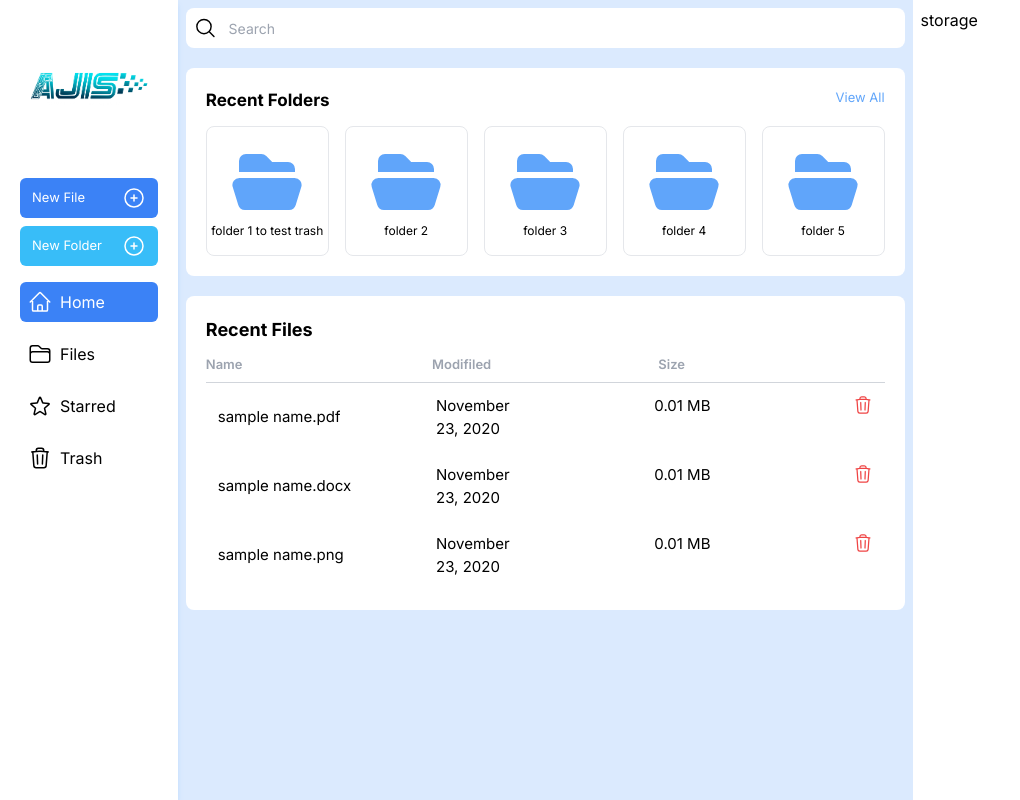
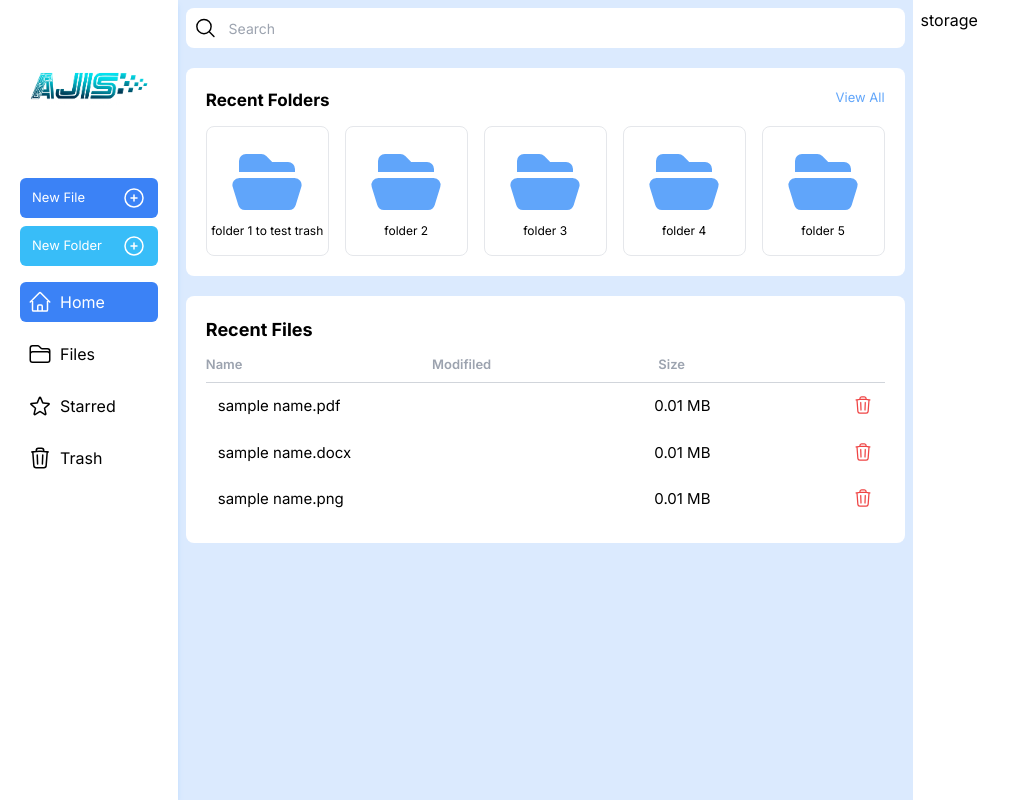
Before and after one commit to JusticeIsreal/Cloud-file-management-system, a Next.js app: page / in a window 1280 px wide. Shown: the whole page, without its empty margins (0-1020 px from the left). Built offline with nearby package versions, Linux system fonts and the light colour scheme; no server answers; sample sign-in values are in the browser's storage.

Commit message:
final commit before review and debugging

```diff
--- a/app/components/File/FileItem.js
+++ b/app/components/File/FileItem.js
@@ -35,7 +35,7 @@ function FileItem({ file }) {
       <div className="grid grid-cols-3 place-content-start">
         <h2 className="text-[15px]">
           {/* {moment(file.modifiedAt).format("MMMM DD, YYYY")} */}
-          {moment(file.modifiedAt).format("MMMM DD, YYYY")}
+          {/* {moment(file.modifiedAt).format("MMMM DD, YYYY")} */}
         </h2>
       </div>
       <h2 className="text-[15px]">
--- a/app/components/Folder/CreateFolderModal.js
+++ b/app/components/Folder/CreateFolderModal.js
@@ -2,12 +2,13 @@
 import React, { useState } from "react";
 import Image from "next/image";
 import { db2 } from "@/Firebase";
-import { setDoc } from "firebase/firestore";
+import { setDoc, doc } from "firebase/firestore";
 import { useSession } from "next-auth/react";
 function CreateFolderModal() {
   const { data: session } = useSession();
   const [folderName, setFolderName] = useState();
   const docId = Date.now().toString();
+
   const onCreate = async () => {
     await setDoc(doc(db2, "Folder", docId), {
       name: folderName,
@@ -15,6 +16,7 @@ function CreateFolderModal() {
       createdBy: session.user.email,
     });
   };
+// khgshjd
   return (
     <div>
       <form method="dialog">
```
